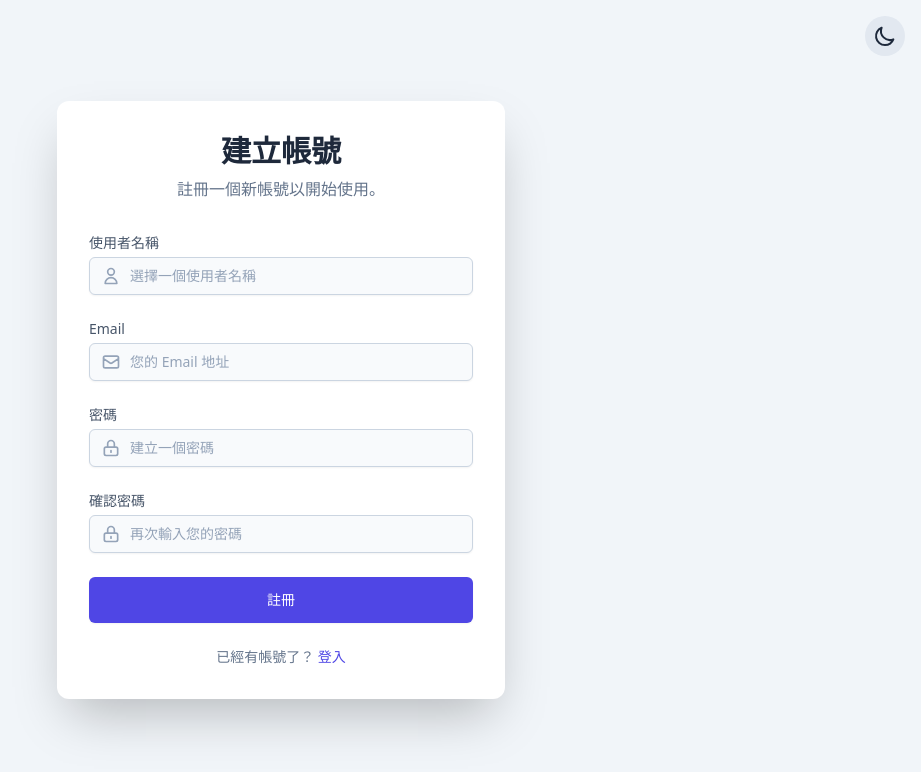
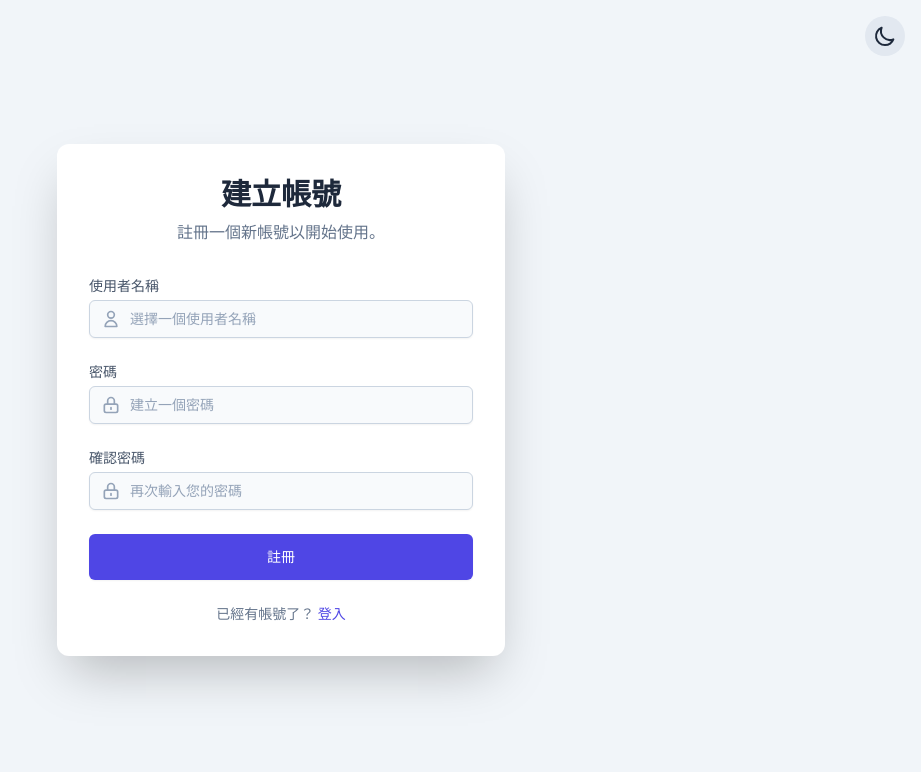
Before and after one commit to tsubasa-k/Single-Login, a React (Vite) app: page / in a window 1280 px wide. Both pictures are taken after a click on the button "註冊". Shown: the top 772 px of the page, without its empty margins (359-1280 px from the left). Built offline with nearby package versions, Linux system fonts and the light colour scheme; no server answers.

Commit message:
Remove email input and validation from RegisterPage
Removed email state and related validation from RegisterPage.

```diff
--- a/components/RegisterPage.tsx
+++ b/components/RegisterPage.tsx
@@ -1,8 +1,7 @@
+
 import React, { useState } from 'react';
 import * as authService from '../services/authService';
-// ▼▼▼ START: 匯入 EmailIcon ▼▼▼
-import { UserIcon, LockIcon, EmailIcon } from './icons';
-// ▲▲▲ END: 匯入 EmailIcon ▲▲▲
+import { UserIcon, LockIcon } from './icons';
 
 interface RegisterPageProps {
   onSwitchToLogin: () => void;
@@ -10,22 +9,13 @@ interface RegisterPageProps {
 
 export const RegisterPage: React.FC<RegisterPageProps> = ({ onSwitchToLogin }) => {
   const [username, setUsername] = useState('');
-  // ▼▼▼ START: 新增 email state ▼▼▼
-  const [email, setEmail] = useState('');
-  // ▲▲▲ END: 新增 email state ▲▲▲
   const [password, setPassword] = useState('');
   const [confirmPassword, setConfirmPassword] = useState('');
   const [error, setError] = useState('');
   const [success, setSuccess] = useState('');
   const [isLoading, setIsLoading] = useState(false);
 
-  // ▼▼▼ START: 增加 Email 驗證 (簡易) ▼▼▼
-  const validateEmail = (email: string) => {
-    return /^[^\s@]+@[^\s@]+\.[^\s@]+$/.test(email);
-  };
-
   const handleSubmit = async (e: React.FormEvent) => {
-  // ▲▲▲ END: 增加 Email 驗證 (簡易) ▲▲▲
     e.preventDefault();
     setError('');
     setSuccess('');
@@ -38,23 +28,14 @@ export const RegisterPage: React.FC<RegisterPageProps> = ({ onSwitchToLogin }) =
         setError('密碼長度至少需要 6 個字元。');
         return;
     }
-    // ▼▼▼ START: 檢查 Email 格式 ▼▼▼
-    if (!validateEmail(email)) {
-      setError('請輸入有效的 Email 地址。');
-      return;
-    }
-    // ▲▲▲ END: 檢查 Email 格式 ▼▲▲
 
     setIsLoading(true);
 
     try {
-      // ▼▼▼ START: 傳入 email ▼▼▼
-      const result = await authService.registerUser(username, email, password);
-      // ▲▲▲ END: 傳入 email ▲▲▲
+      const result = await authService.registerUser(username, password);
       if (result.success) {
         setSuccess(result.message);
         setUsername('');
-        setEmail(''); // 清空 email
         setPassword('');
         setConfirmPassword('');
       } else {
@@ -110,29 +91,6 @@ export const RegisterPage: React.FC<RegisterPageProps> = ({ onSwitchToLogin }) =
               />
             </div>
           </div>
-
-          {/* ▼▼▼ START: 新增 Email 輸入欄位 ▼▼▼ */}
-          <div>
-            <label htmlFor="email-reg" className="block text-sm font-medium text-slate-600 dark:text-slate-300 mb-1">
-              Email
-            </label>
-            <div className="relative">
-              <div className="absolute inset-y-0 left-0 pl-3 flex items-center pointer-events-none">
-                <EmailIcon className="h-5 w-5 text-slate-400" />
-              </div>
-              <input
-                id="email-reg"
-                type="email"
-                value={email}
-                onChange={(e) => setEmail(e.target.value)}
-                className="block w-full pl-10 pr-3 py-2 border border-slate-300 dark:border-slate-600 rounded-md shadow-sm placeholder-slate-400 focus:outline-none focus:ring-indigo-500 focus:border-indigo-500 sm:text-sm bg-slate-50 dark:bg-slate-700"
-                placeholder="您的 Email 地址"
-                required
-                autoComplete="email"
-              />
-            </div>
-          </div>
-          {/* ▲▲▲ END: 新增 Email 輸入欄位 ▲▲▲ */}
 
           <div>
             <label htmlFor="password-reg" className="block text-sm font-medium text-slate-600 dark:text-slate-300 mb-1">
```
